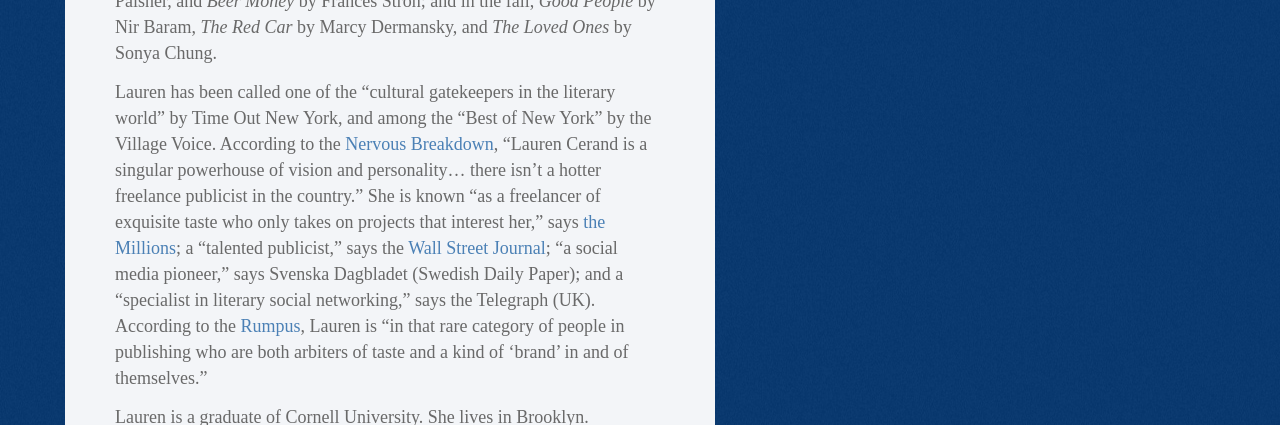
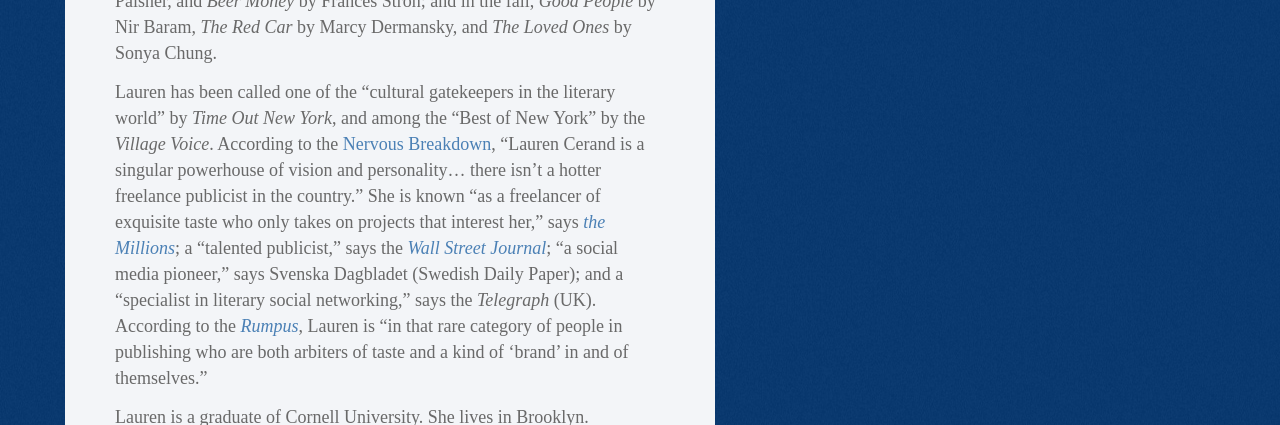
Before and after one commit to sonnetmedia/laurencerand.com, a Jekyll site: the page built from _pages/home.md, in a window 1280 px wide. Shown: the part 896-1321 px from the top of the page. Built offline with Jekyll 4.4.1, drawn with Linux system fonts in a browser that asks for light colours.

```diff
--- a/_pages/home.md
+++ b/_pages/home.md
@@ -7,6 +7,6 @@ permalink: "/"
 
 Her work in 2016 include continuing publicity for the Windham-Campbell Prizes, Daniel Handler (and Lemony Snicket), plus, for the first time this year, the Festival Neue Literatur, as well as campaigns to promote the publication of, this winter,&nbsp;*Anything That Burns You: A Portrait of Lola Ridge, Radical Poet*&nbsp;by Terese Svoboda,&nbsp;*Square Wave*&nbsp;by Mark de Silva, and&nbsp;*What Lies Between Us*&nbsp;by Nayomi Munaweera; and in the spring,&nbsp;*An Honorable Man*&nbsp;by Paul Vidich,&nbsp;*A Single Happened Thing*&nbsp;by Daniel Paisner, and&nbsp;*Beer Money*&nbsp;by Frances Stroh; and in the fall,&nbsp;*Good People*&nbsp;by Nir Baram,&nbsp;*The Red Car*&nbsp;by Marcy Dermansky, and&nbsp;*The Loved Ones*&nbsp;by Sonya Chung.
 
-Lauren has been called one of the “cultural gatekeepers in the literary world” by Time Out New York, and among the “Best of New York” by the Village Voice. According to the [Nervous Breakdown](http://www.thenervousbreakdown.com/gfrangello/2011/05/new-directions-in-publishing-public-relations-representative-lauren-cerand/), “Lauren Cerand is a singular powerhouse of vision and personality… there isn’t a hotter freelance publicist in the country.” She is known “as a freelancer of exquisite taste who only takes on projects that interest her,” says [the Millions](http://www.themillions.com/2012/04/adventures-in-self-publishing-dallas-hudgens-wake-up-were-here.html); a “talented publicist,” says the [Wall Street Journal](http://www.wsj.com/articles/how-preparation-for-the-next-life-became-a-big-hit-for-tyrant-1421351378?tesla=y); “a social media pioneer,” says Svenska Dagbladet (Swedish Daily Paper); and a “specialist in literary social networking,” says the Telegraph (UK). According to the [Rumpus](http://therumpus.net/2012/05/lit-link-round-up-16/), Lauren is “in that rare category of people in publishing who are both arbiters of taste and a kind of ‘brand’ in and of themselves.”
+Lauren has been called one of the “cultural gatekeepers in the literary world” by *Time Out New York*, and among the “Best of New York” by the *Village Voice*. According to the [Nervous Breakdown](http://www.thenervousbreakdown.com/gfrangello/2011/05/new-directions-in-publishing-public-relations-representative-lauren-cerand/), “Lauren Cerand is a singular powerhouse of vision and personality… there isn’t a hotter freelance publicist in the country.” She is known “as a freelancer of exquisite taste who only takes on projects that interest her,” says *[the Millions](http://www.themillions.com/2012/04/adventures-in-self-publishing-dallas-hudgens-wake-up-were-here.html)*; a “talented publicist,” says the *[Wall Street Journal](http://www.wsj.com/articles/how-preparation-for-the-next-life-became-a-big-hit-for-tyrant-1421351378?tesla=y)*; “a social media pioneer,” says Svenska Dagbladet (Swedish Daily Paper); and a “specialist in literary social networking,” says the *Telegraph* (UK). According to the *[Rumpus](http://therumpus.net/2012/05/lit-link-round-up-16/)*, Lauren is “in that rare category of people in publishing who are both arbiters of taste and a kind of ‘brand’ in and of themselves.”
 
 Lauren is a graduate of Cornell University. She lives in Brooklyn.
```
